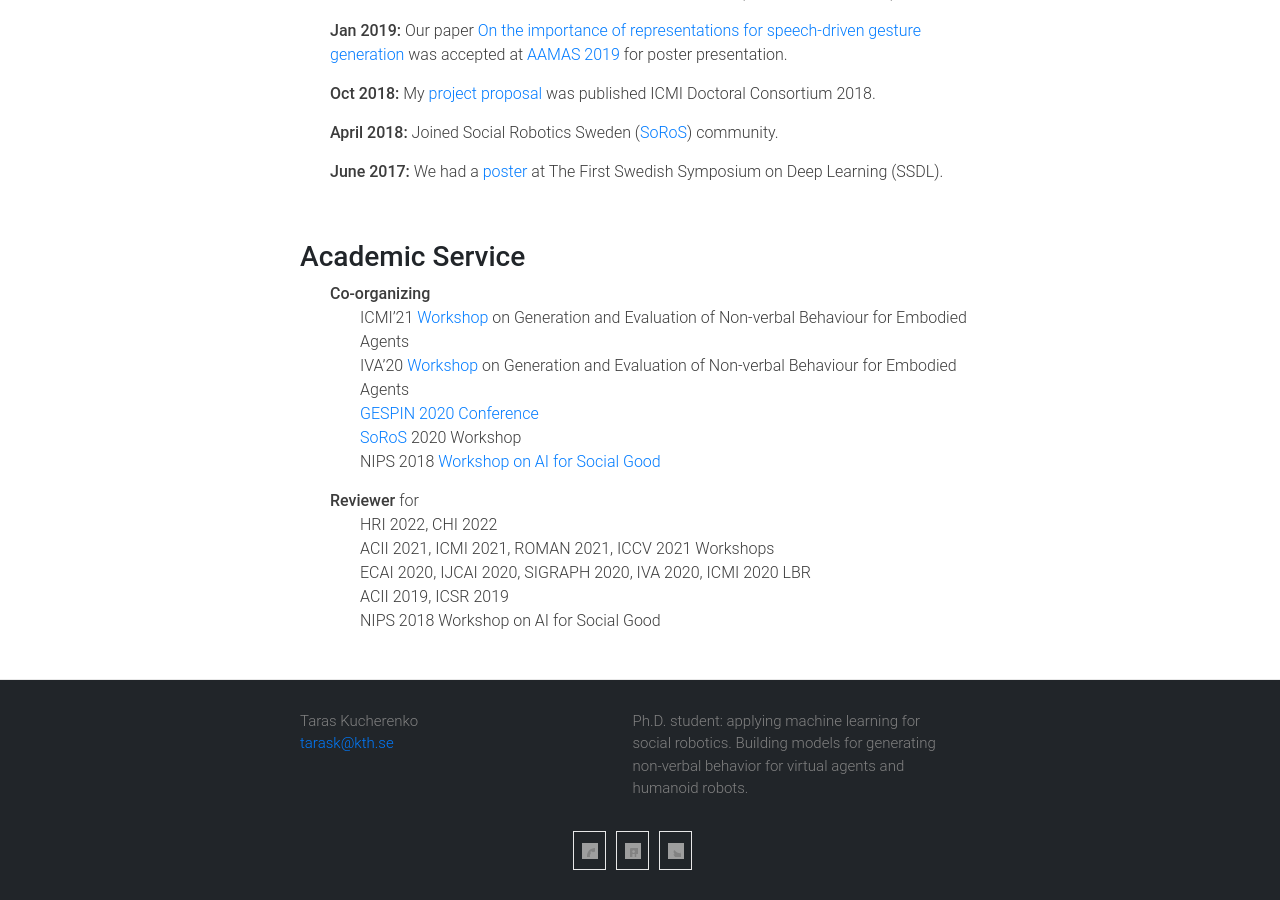
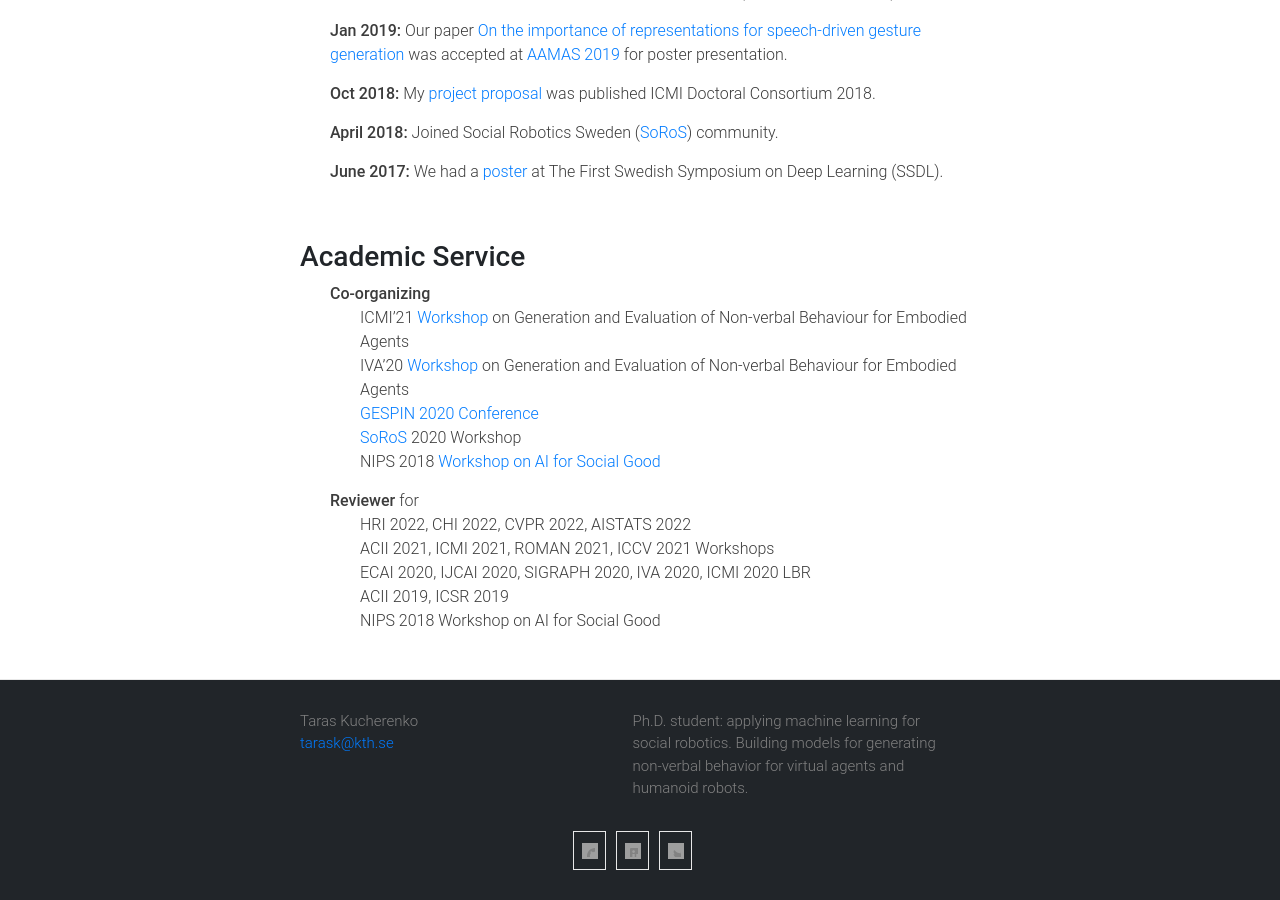
Before and after one commit to Svito-zar/Svito-zar.github.io, a Jekyll site: the page built from index.md, in a window 1280 px wide and 900 px high, scrolled down 2413 px. Built offline with Jekyll 4.4.1, drawn with Linux system fonts in a browser that asks for light colours; nearby versions of some CDN libraries.

Commit message:
Add reviewing experience

```diff
--- a/index.md
+++ b/index.md
@@ -78,7 +78,7 @@ Currently, I am doing an internship at Microsoft Research in Reading, the UK. I
 
 
 * <strong> Reviewer </strong> for
-    - HRI 2022, CHI 2022
+    - HRI 2022, CHI 2022, CVPR 2022, AISTATS 2022
     - ACII 2021, ICMI 2021, ROMAN 2021, ICCV 2021 Workshops
     - ECAI 2020, IJCAI 2020, SIGRAPH 2020, IVA 2020, ICMI 2020 LBR
     - ACII 2019, ICSR 2019
```
